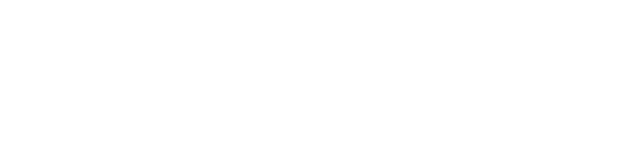
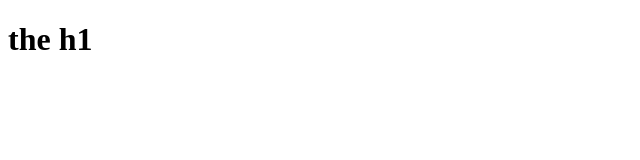
Before and after one commit to tomnganha/learn_git, a plain HTML site: page contact.html in a window 1280 px wide. Shown: the whole page, without its empty margins (0-640 px from the left). Drawn offline with Linux system fonts and the light colour scheme.

Commit message:
second commit

```diff
--- a/contact.html
+++ b/contact.html
@@ -5,5 +5,7 @@
     <meta name="viewport" content="width=device-width, initial-scale=1.0" />
     <title>Document</title>
   </head>
-  <body></body>
+  <body>
+    <h1>the h1</h1>
+  </body>
 </html>
```
